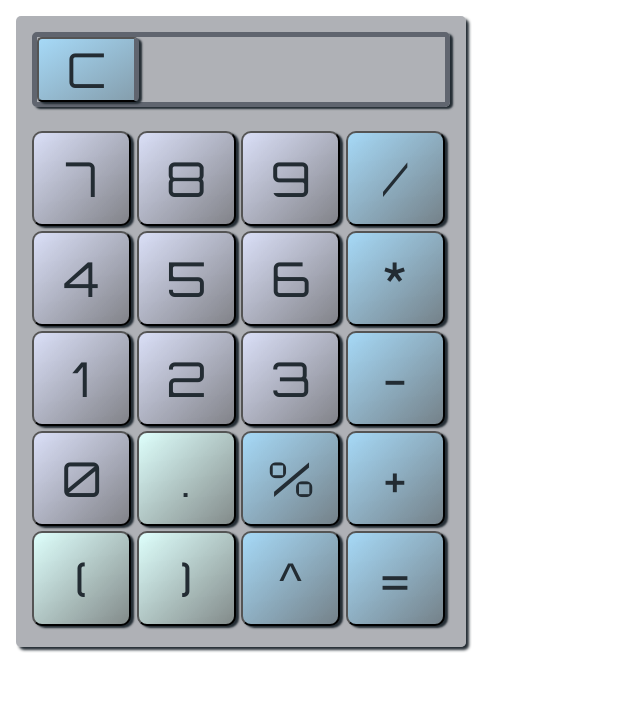
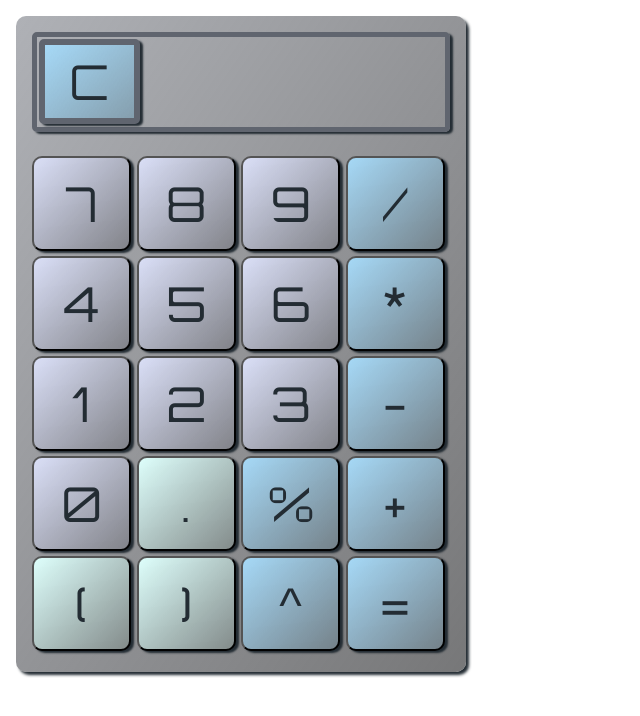
Before and after one commit to momentum-team-4/js-calculator-kylemcconaughey, a plain HTML site: page index.html in a window 1280 px wide. Shown: the whole page, without its empty margins (0-640 px from the left). Drawn offline with Linux system fonts and the light colour scheme.

Commit message:
minor aesthetic changes

```diff
--- a/main.css
+++ b/main.css
@@ -5,19 +5,9 @@
     padding: 0;
 }
 
-body {
-    margin: 1rem;
-    width: 90%;
-    min-width: 350px;
-    max-width: 450px;
-    /* border: solid 10px #232c33ff;
-    padding: 1rem; */
-    /* background-color: #60656fff; */
-}
-
 header {
     display: flex;
-    height: 75px;
+    height: 100px;
     border: solid 5px#60656fff;
     margin-bottom: 1.5rem;
     border-radius: 5px;
@@ -26,10 +16,16 @@ header {
 }
 
 .calc-color {
+    margin: 1rem;
+    width: 90%;
+    min-width: 350px;
+    max-width: 450px;
     background-color: rgba(96, 101, 111, 0.5);
     padding: 1rem;
-    border-radius: 5px;
+    /* border-radius: 5px; */
     box-shadow: 3px 3px 3px #232c33ff;
+    background-image: linear-gradient(to bottom right, rgba(100,100,100,0), rgba(100,100,100,0.75));
+    border-radius: 10px;
 }
 
 .clear-btn {
@@ -39,6 +35,12 @@ header {
     font-family: 'Orbitron', sans-serif;
     color: #232c33ff;
     border-radius: 5px;
+    height: 85px;
+    background-color: #a6d9f7ff;
+    border: solid 6px #60656fff;
+    box-shadow: 3px 2px 2px #232c33ff;
+    background-image: linear-gradient(to bottom right, rgba(100,100,100,0), rgba(100,100,100,0.5));
+    margin: 1.5px 0px 0px 1.5px;
 }
 
 .display {
@@ -73,14 +75,6 @@ li {
     width: 25%;
     height: 100px;
     list-style: none;
-
-}
-
-.clear-btn {
-    background-color: #a6d9f7ff;
-    border-right: solid 5px #60656fff;
-    box-shadow: 3px 2px 2px #232c33ff;
-    background-image: linear-gradient(to bottom right, rgba(100,100,100,0), rgba(100,100,100,0.5))
 }
 
 .nonnum {
```
